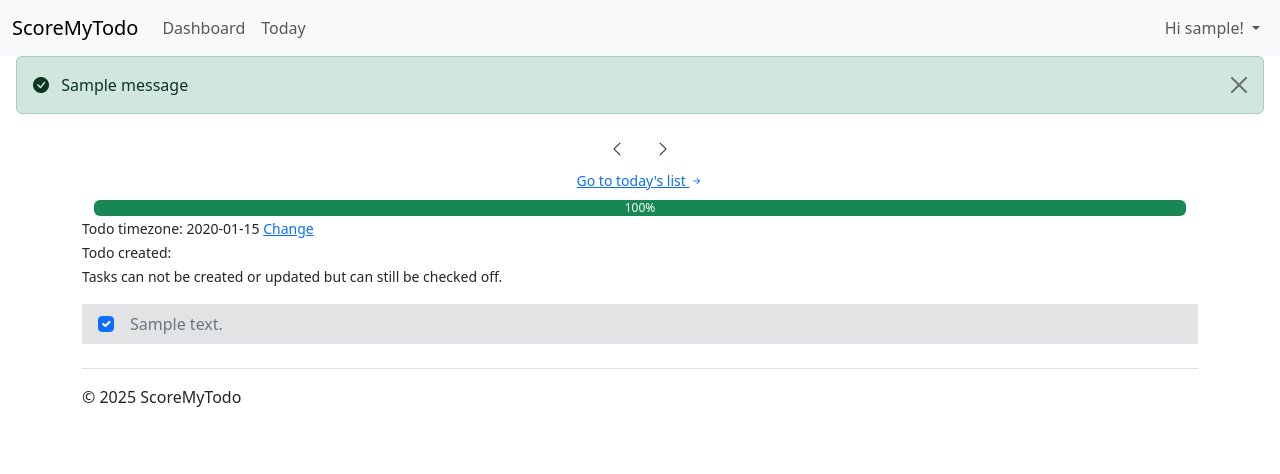
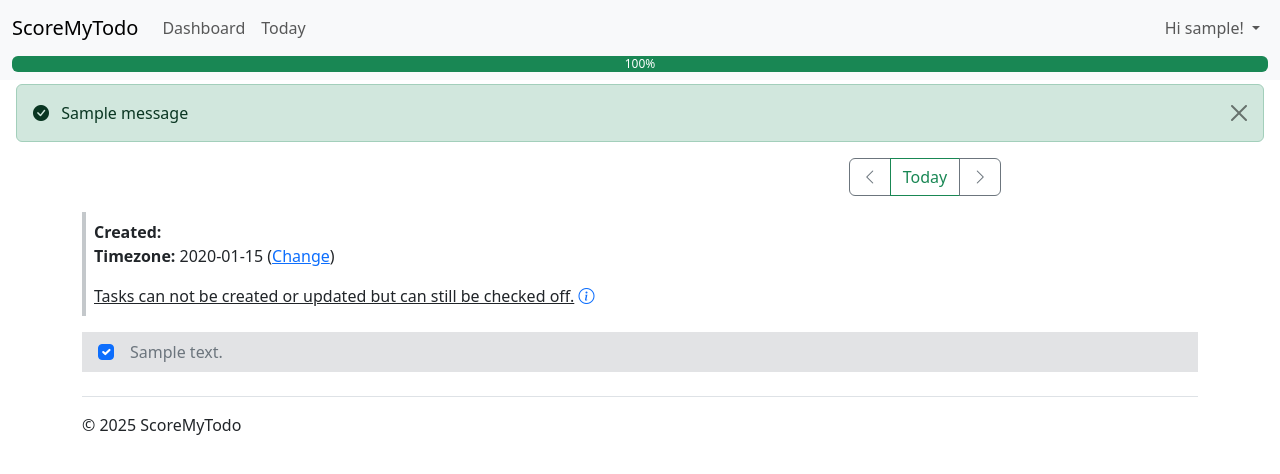
Before and after one commit to alex-b1729/scoremytodo, a Django app: page /todo/00000000-0000-0000-0000-000000000001/ in a window 1280 px wide. Shown: the top 474 px of the page. Run offline with Django 5.2, Linux system fonts and the light colour scheme; a user stored in the database is signed in; tables that the repository leaves empty hold one stand-in row (values such as "Sample post"); one stand-in notice (Sample message) is shown.

Commit message:
update dailylist head

```diff
--- a/todo/templates/base.html
+++ b/todo/templates/base.html
@@ -38,7 +38,7 @@
         {% if messages %}
         {% for message in messages %}
         <div
-                class="alert mx-3 alert-{% if message.level_tag == 'info' %}light{% elif message.level_tag == 'error' %}danger{% else %}{{ message.level_tag }}{% endif %} alert-dismissible fade show"
+                class="alert my-1 mx-3 alert-{% if message.level_tag == 'info' %}light{% elif message.level_tag == 'error' %}danger{% else %}{{ message.level_tag }}{% endif %} alert-dismissible fade show"
                 role="alert">
             {% if message.level_tag == 'info' %}
             <i class="bi bi-info-circle-fill flex-shrink-0 me-2" role="img" aria-label="Info:"></i>
@@ -55,7 +55,7 @@
         {% endfor %}
         {% endif %}
 
-        <div id="content" class="container">
+        <div id="content" class="container mt-3">
             {% block content %}
             {% endblock %}
         </div>
--- a/todo/templates/daily_list.html
+++ b/todo/templates/daily_list.html
@@ -11,8 +11,11 @@
 {{ block.super }}
 {% endblock title %}
 
+{% block nav %}
+{% include 'partials/nav.html' with completed_percentage=dailylist.completed_percentage %}
+{% endblock %}
+
 {% block content %}
-<div id="change-timezone-target-div"></div>
 
 {% include 'partials/dailylist/head.html' with dailylist=dailylist %}
 
--- a/todo/templates/partials/dailylist/head.html
+++ b/todo/templates/partials/dailylist/head.html
@@ -1,68 +1,83 @@
 {% load tz %}
-<div class="d-flex flex-column">
-    <div class="d-flex flex-column mx-auto justify-content-center align-items-center">
-        <div class="mb-0">
+
+<div class="row align-items-center">
+    <div class="col">
+        {% with created_dt_tz=dailylist.created_dt|timezone:dailylist.reference_timezone %}
+        <h1 id="list-date">
+            <span class="text-nowrap">{{ created_dt_tz|date:'Y-m-d' }}</span>
+            <small class="text-body-secondary">{{ created_dt_tz|date:'l' }}</small>
+        </h1>
+        {% endwith %}
+    </div>
+    <div class="col text-center">
+        <div class="btn-group" role="group" aria-label="Change date">
             <a
                     href="{% url 'change_daily_list' dailylist.uid 'previous' %}"
-                    class="btn"
-                    role="button">
+                    role="button"
+                    aria-label="Previous date"
+                    title="Previous date"
+                    class="btn btn-outline-secondary">
                 <i class="bi bi-chevron-left"></i>
             </a>
-            {% with created_dt_tz=dailylist.created_dt|timezone:dailylist.reference_timezone %}
-            <span id="list-date">
-                {{ created_dt_tz|date:'Y-m-d' }}
-                <small class="text-body-secondary">{{ created_dt_tz|date:'l' }}</small>
-            </span>
-            {% endwith %}
-            {% if not dailylist.can_create_update_tasks %}
-            {# This is a janky way to keep users from trying to move forward a day #}
+            <a
+                    href="{% url 'todays_list' %}"
+                    type="button"
+                    class="btn btn-{% if not dailylist.can_create_update_tasks %}outline-{% endif %}success">
+                Today
+            </a>
+            {# Checking dailylist.can_create_update_tasks is a janky way to keep #}
+            {# users from trying to move forward a day #}
             {# when they are on today's list. #}
             {# todo: Should explicitly check if there is a next (and previous!) todo #}
             {# todo: this rearranges the layout when switch from today to not today #}
             {# and only show arrow buttons if so. #}
             <a
+                    role="button"
+                    {% if not dailylist.can_create_update_tasks %}
                     href="{% url 'change_daily_list' dailylist.uid 'next' %}"
-                    class="btn"
-                    role="button">
+                    aria-label="Next date"
+                    title="Next date"
+                    class="btn btn-outline-secondary"
+                    {% else %}
+                    aria-disabled="true"
+                    class="btn btn-outline-secondary disabled"
+                    {% endif %}>
                 <i class="bi bi-chevron-right"></i>
             </a>
-            {% endif %}
         </div>
-        {% if not dailylist.can_create_update_tasks %}
-        <div class="m-0">
-            <small>
-                <a class="" href="{% url 'todays_list' %}">
-                    Go to today's list
-                    <i class="bi bi-arrow-right-short"></i>
-                </a>
-            </small>
-        </div>
-        {% endif %}
-    </div>
-
-    <div class="container-fluid mt-2">
-        {% include 'partials/dailylist/progress_bar.html' with completed_percentage=dailylist.completed_percentage %}
     </div>
 </div>
 
+<div id="change-timezone-target-div" class="m-3"></div>
+
 {% with ref_tz=dailylist.reference_timezone %}
-<p>
-    <small>
-        Todo timezone: {{ ref_tz }}
+<div class="my-3 p-2 border-start border-4 border-secondary-subtle">
+    <p class="mb-0">
+        <strong>Created:</strong> {{ dailylist.created_dt|timezone:ref_tz }}
+        <br>
+        <strong>Timezone:</strong> {{ ref_tz }}
         {% if dailylist.can_checkoff_tasks %}
-        <a
+        (<a
                 hx-get="{% url 'daily_list_select_timezone' uid=dailylist.uid %}"
                 hx-target="#change-timezone-target-div"
                 hx-swap="innerHTML"
-                href="#">Change</a>
+                href="#">Change</a>)
         {% endif %}
-        <br>
-        Todo created: {{ dailylist.created_dt|timezone:ref_tz }}
-        {% if not dailylist.can_checkoff_tasks %}
-        <br>Todo list is closed for editing.
-        {% elif not dailylist.can_create_update_tasks %}
-        <br>Tasks can not be created or updated but can still be checked off.
-        {% endif %}
-    </small>
-</p>
+    </p>
+    {% if not dailylist.can_checkoff_tasks %}
+    <p class="mt-3 mb-0">
+        <u>Todo list is closed for editing.</u>
+        <a href="#">
+            <i class="bi bi-info-circle"></i>
+        </a>
+    </p>
+    {% elif not dailylist.can_create_update_tasks %}
+    <p class="mt-3 mb-0">
+        <u>Tasks can not be created or updated but can still be checked off.</u>
+        <a href="#">
+            <i class="bi bi-info-circle"></i>
+        </a>
+    </p>
+    {% endif %}
+</div>
 {% endwith %}
--- a/todo/templates/partials/dailylist/progress_bar.html
+++ b/todo/templates/partials/dailylist/progress_bar.html
@@ -12,4 +12,9 @@
             style="width: {{ completed_percentage }}%">
         {{ completed_percentage }}&#37;
     </div>
+    {% comment %}
+    <div class="position-absolute top-50 start-50 translate-middle">
+        Can center score text here with .position-relative in parent div
+    </div>
+    {% endcomment %}
 </div>
--- a/todo/templates/partials/nav.html
+++ b/todo/templates/partials/nav.html
@@ -1,4 +1,4 @@
-<nav class="navbar navbar-expand-lg bg-body-tertiary">
+<nav class="navbar navbar-expand-lg bg-body-tertiary flex-column">
     <div class="container-fluid">
         <a class="navbar-brand" href="/">ScoreMyTodo</a>
 
@@ -62,4 +62,10 @@
             </ul>
         </div>
     </div>
+
+    {% if completed_percentage is not None %}
+    <div class="container-fluid mt-2">
+        {% include 'partials/dailylist/progress_bar.html' with completed_percentage=completed_percentage %}
+    </div>
+    {% endif %}
 </nav>
```
